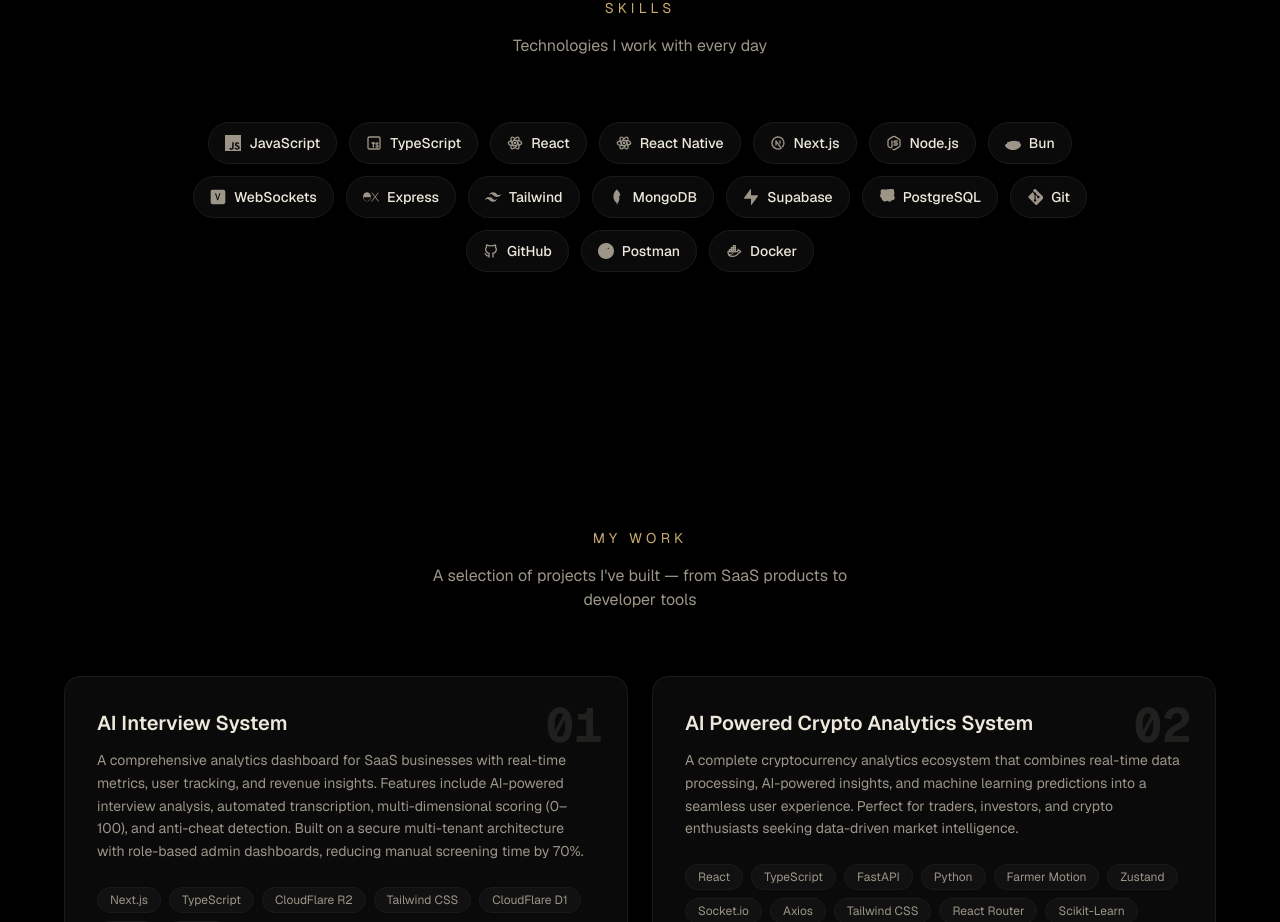
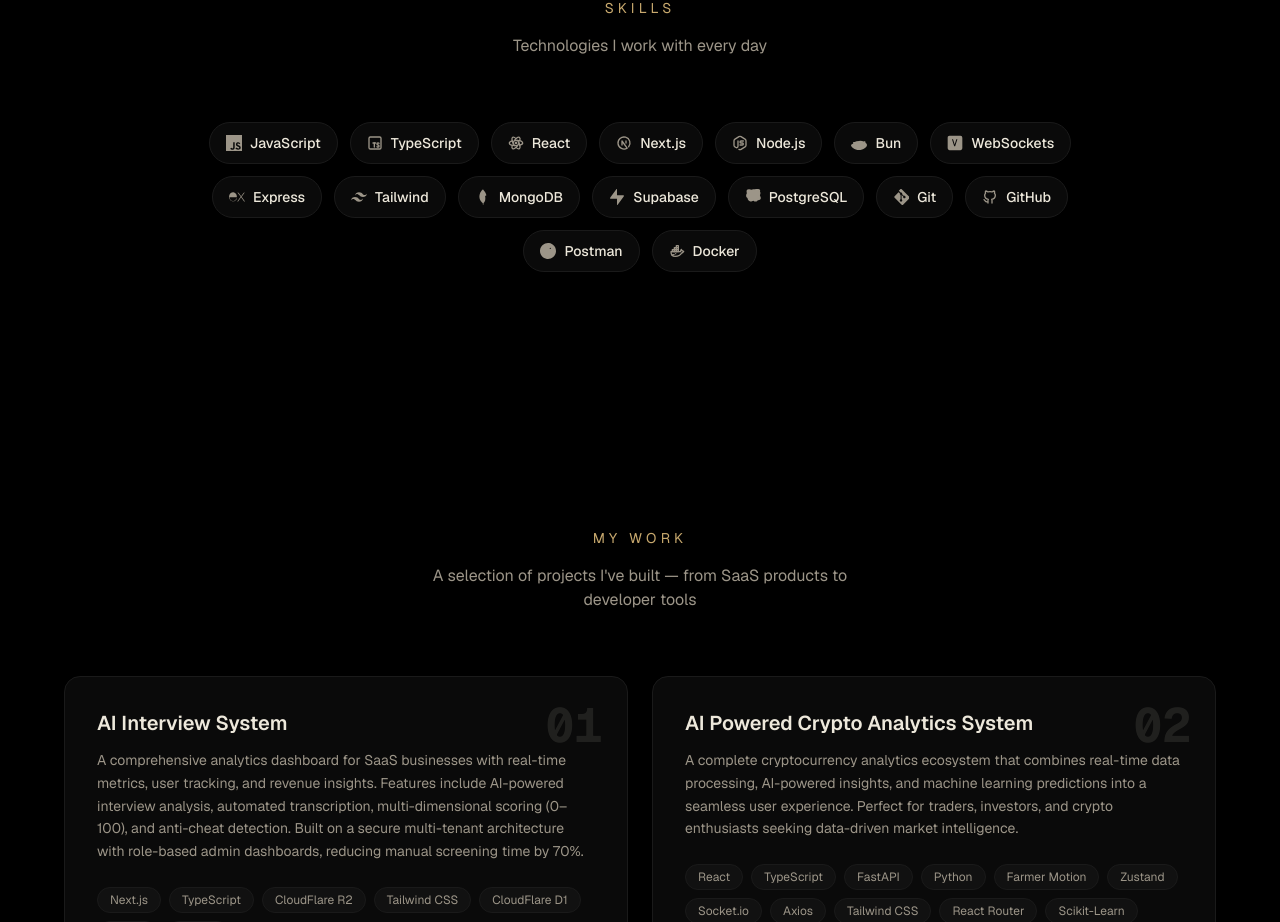
Before and after one commit to Siddhesh-Codes/Portfolio, a Next.js app: page / in a window 1280 px wide. Shown: the part 1919-2841 px from the top of the page. Built offline with nearby package versions, Linux system fonts and the light colour scheme; no server answers; the database is empty; a web font is replaced by a local one.

Commit message:
refactor skill section

```diff
--- a/components/skills.tsx
+++ b/components/skills.tsx
@@ -30,7 +30,6 @@
     label: "Frontend",
     skills: [
       { name: "React", icon: "react" },
-      { name: "React Native", icon: "react" },
       { name: "Next.js", icon: "nextjs" },
     ],
   },
```
